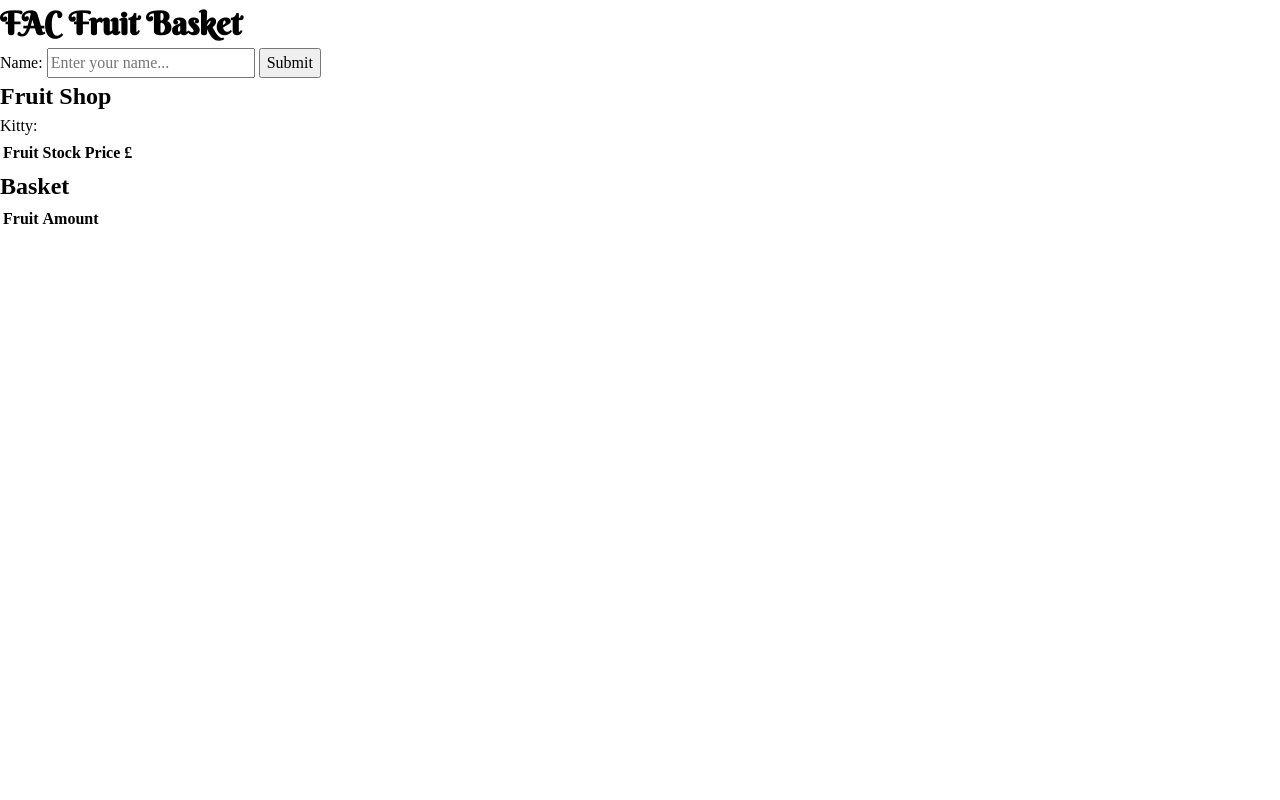
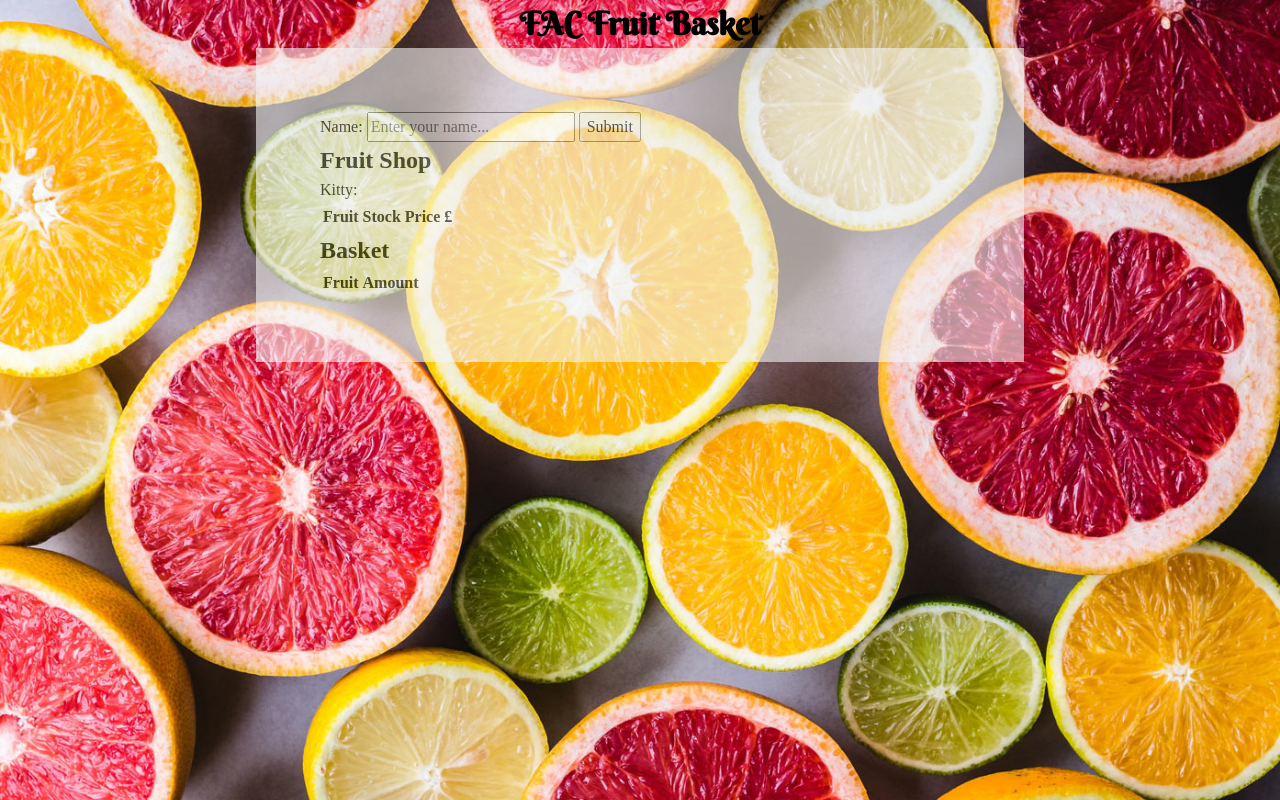
Before and after one commit to fac18/week6-mepl, a website: page index.html in a window 1280 px wide. Drawn offline with Linux system fonts and the light colour scheme.

Commit message:
further styling

```diff
--- a/index.html
+++ b/index.html
@@ -13,6 +13,7 @@
 
   <body>
     <h1>FAC Fruit Basket</h1>
+    <section class="fWrapper">
     <section>
       <form action="/newuser" method="post">
         <label for="new-username">Name:</label>
@@ -26,7 +27,6 @@
         <button aria-label="Submit your details" type="submit">Submit</button>
       </form>
     </section>
-
     <section>
       <h2>Fruit Shop</h2>
       <p>Kitty:</p>
@@ -54,6 +54,7 @@
         <tbody></tbody>
       </table>
     </section>
+    </section>
     <script type="text/javascript" src="./public/scripts/index.js"></script>
   </body>
 </html>
--- a/public/css/index.css
+++ b/public/css/index.css
@@ -3,6 +3,18 @@ h1 {
 }
 
 body {
-    background-image: ('../background.jpg');
+    display: flex;
+    flex-direction: column;
+    align-items: center;
+    background-image: url('../background.jpg');
+    background-repeat: no-repeat;
+    background-size: cover;
+}
+
+.fWrapper {
+    background: whitesmoke;
+    opacity: 0.6;
+    padding: 4rem;
+    min-width: 60%;
 }
 /* index.css */
--- a/src/server/handlers.js
+++ b/src/server/handlers.js
@@ -49,7 +49,7 @@ function postHandler (req, res) {
         allData += chunk;
     })
     req.on('end', () => {
-        console.log('all data  from getData: ', querystring.parse(allData));
+        console.log('This is all the data from getData: ', querystring.parse(allData));
         // const {x ,y, z} = querystring.parse(allData);
         ourTable(x, y, z, err => {
             if (err) {
@@ -70,7 +70,7 @@ function getHandler (req, res) {
     })
 
     req.on('end', () => {
-        console.log('all from get handler: ', querystring.parse(allData));
+        console.log('This is all the data from get handler: ', querystring.parse(allData));
         const{x, y, z} = querystring.parse(allData);
         ourTable(x, y, z, err => {
             if (err) {
```
